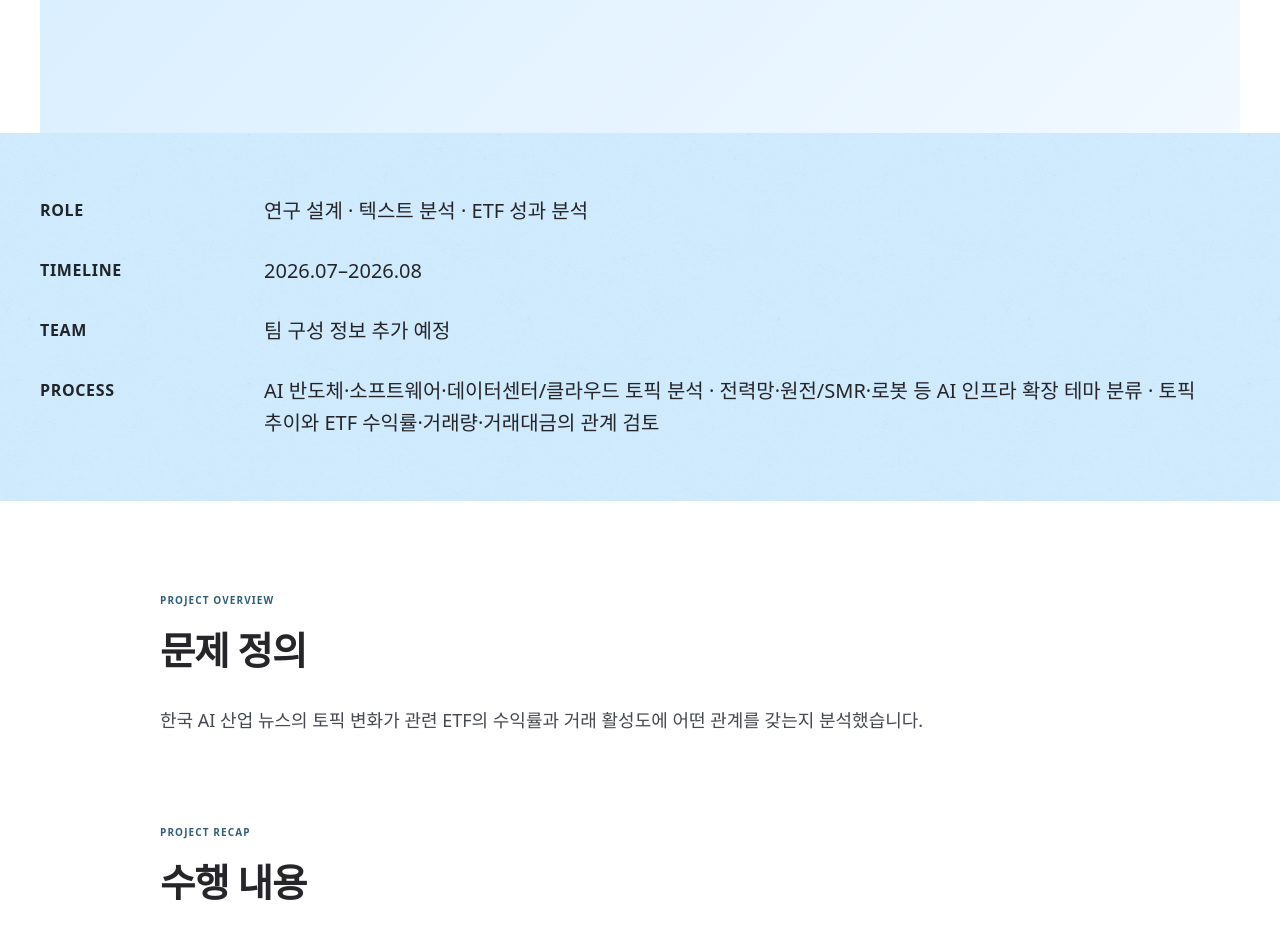
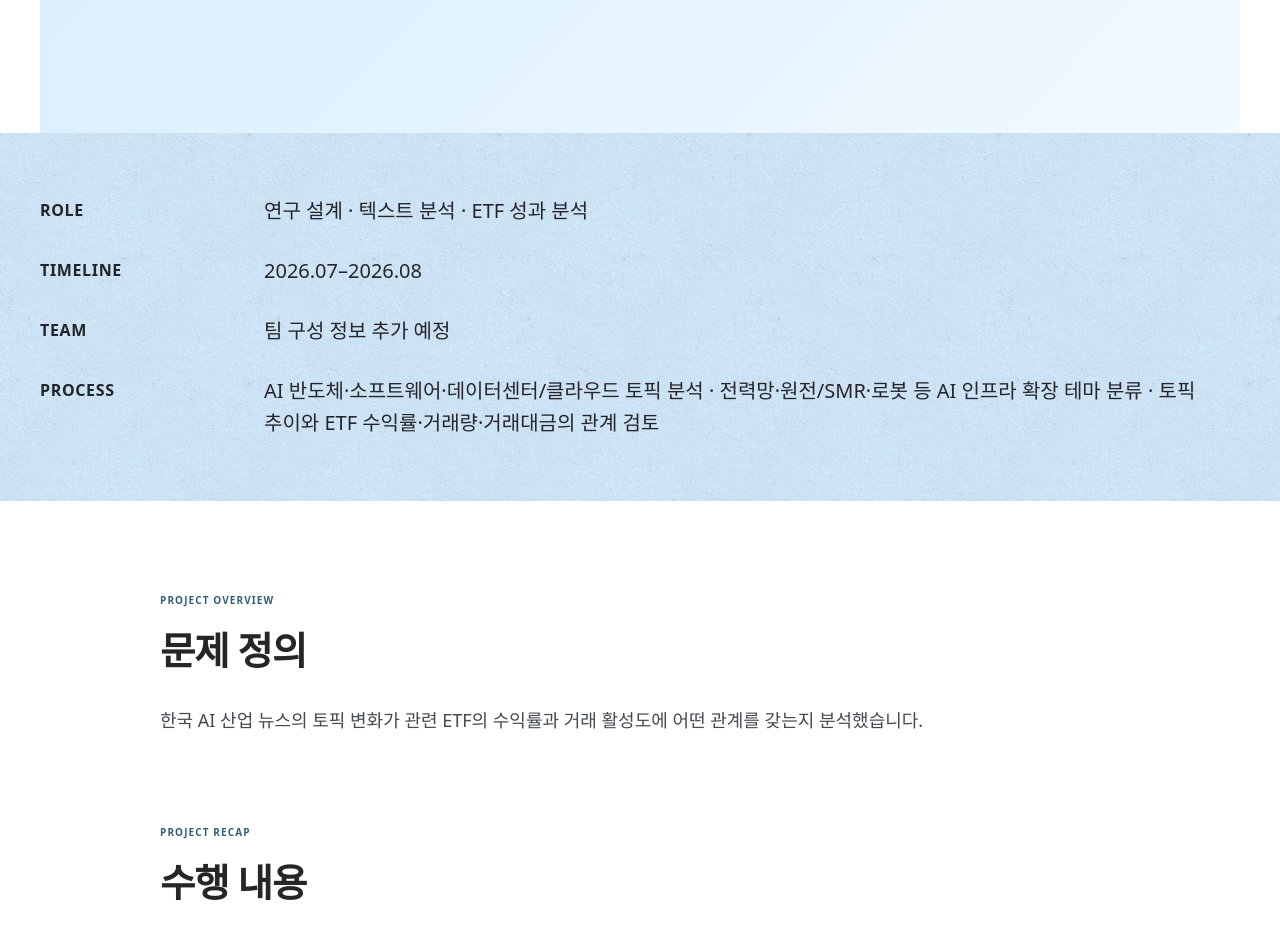
Before and after one commit to youra031220/youra-kim-portfolio, a Next.js app: page /projects/ai-etf-research in a window 1280 px wide. Shown: the part 960-1890 px from the top of the page. Built offline with nearby package versions, Linux system fonts and the light colour scheme; a web font is replaced by a local one.

Commit message:
Apply stucco texture directly

```diff
--- a/app/globals.css
+++ b/app/globals.css
@@ -196,9 +196,8 @@ svg { width: 18px; fill: none; stroke: currentColor; stroke-width: 1.7; stroke-l
 .project-detail-visual.is-placeholder div { padding: 40px; text-align: center; }
 .project-detail-visual.is-placeholder span { display: block; color: #47718b; font-size: 11px; font-weight: 700; letter-spacing: .14em; }
 .project-detail-visual.is-placeholder strong { max-width: 820px; margin-top: 18px; display: block; font-size: clamp(36px, 6vw, 78px); line-height: 1.05; letter-spacing: -2px; }
-.project-detail-meta { padding: 62px 0; position: relative; isolation: isolate; overflow: hidden; background-color: #d1ebff; }
-.project-detail-meta::before { content: ""; position: absolute; inset: 0; z-index: -1; pointer-events: none; background-image: var(--stucco-texture); background-repeat: repeat; background-size: 250px 249px; opacity: .16; mix-blend-mode: multiply; }
-.project-detail-meta-inner { width: min(calc(100% - 80px), var(--max)); margin: 0 auto; position: relative; z-index: 1; display: grid; gap: 28px; }
+.project-detail-meta { padding: 62px 0; background-color: #d1ebff; background-repeat: repeat; background-size: 250px 249px; }
+.project-detail-meta-inner { width: min(calc(100% - 80px), var(--max)); margin: 0 auto; display: grid; gap: 28px; }
 .project-detail-meta-inner > div { min-width: 0; display: grid; grid-template-columns: 190px minmax(0, 1fr); gap: 34px; align-items: start; }
 .project-detail-meta span, .project-detail-kicker { color: #315f79; font-size: 10px; font-weight: 700; letter-spacing: .11em; }
 .project-detail-meta span { padding-top: 3px; color: #1f2529; font-size: 16px; letter-spacing: .04em; }
--- a/app/projects/[id]/page.tsx
+++ b/app/projects/[id]/page.tsx
@@ -1,7 +1,6 @@
 import type { Metadata } from "next";
 import Image from "next/image";
 import Link from "next/link";
-import type { CSSProperties } from "react";
 import { notFound } from "next/navigation";
 import { Header } from "@/components/Header";
 import { LinkButton } from "@/components/LinkButton";
@@ -65,7 +64,7 @@ export default async function ProjectPage({ params }: { params: Promise<{ id: st
 
           <section
             className="project-detail-meta"
-            style={{ "--stucco-texture": `url("${assetPath("/images/stucco.png")}")` } as CSSProperties}
+            style={{ backgroundImage: `url("${assetPath("/images/stucco.png")}")` }}
           >
             <div className="container project-detail-meta-inner">
               <div><span>ROLE</span><p>{project.role}</p></div>
```
